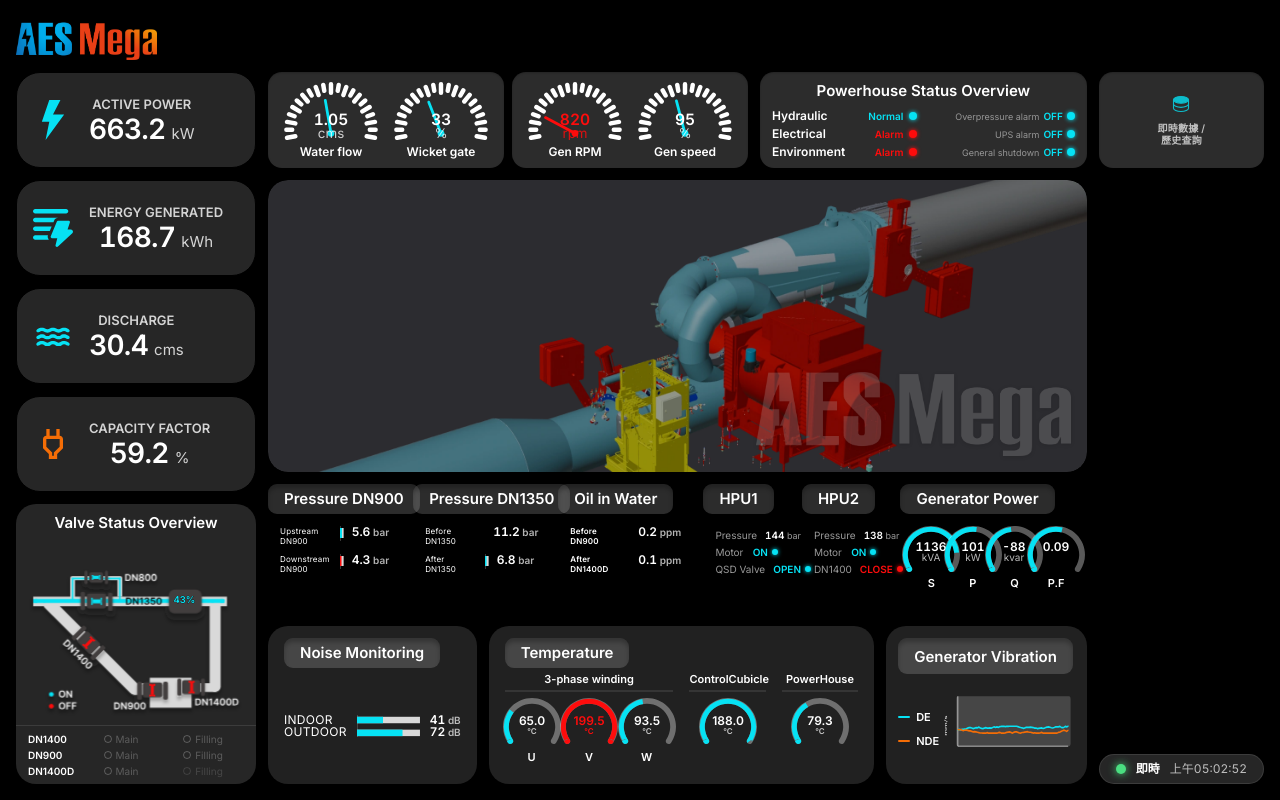
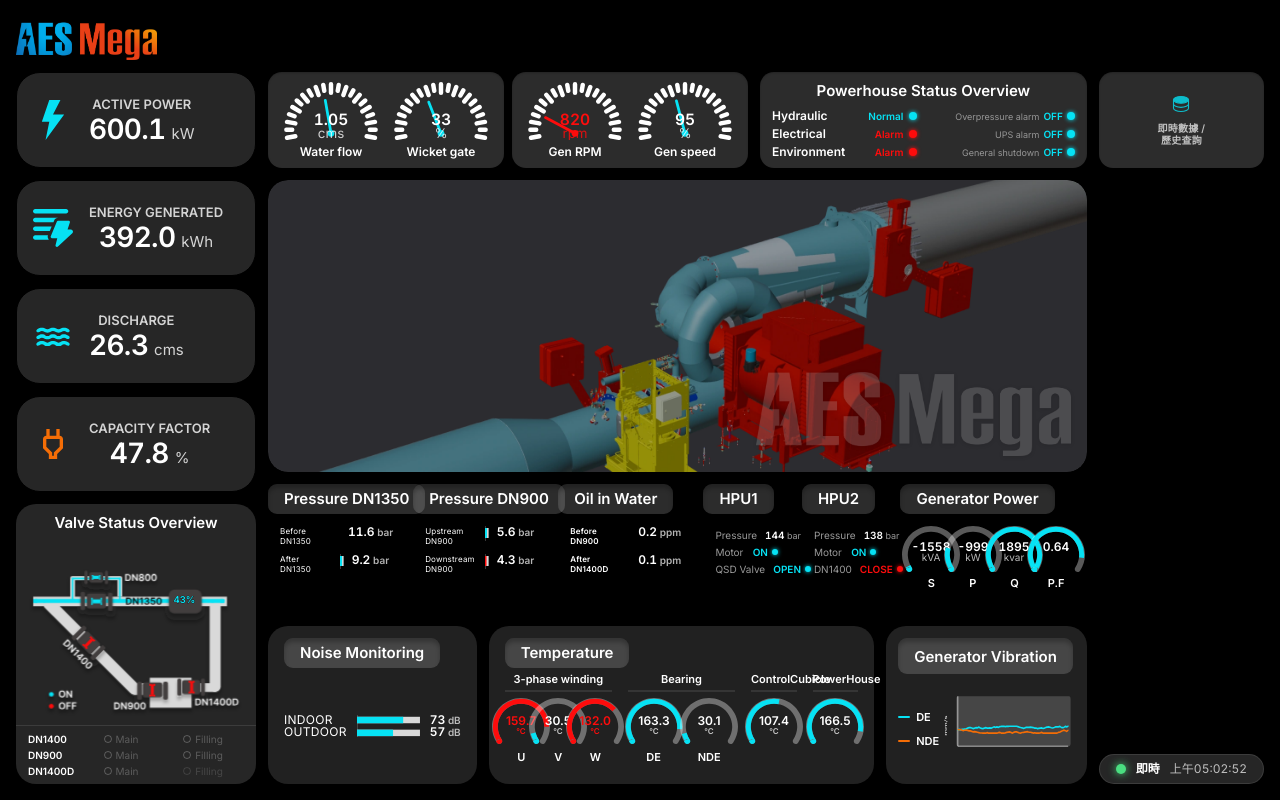
Before and after one commit to helyn0929/scada-home, a React (Vite) app in the folder frontend/: page / in a window 1280 px wide. Built offline with nearby package versions, Linux system fonts and the light colour scheme.

Commit message:
add bearing DE/NDE temperature gauges to temperature card
Co-Authored-By: Claude Sonnet 4.6 <noreply@anthropic.com>

```diff
--- a/frontend/src/components/temperature/TemperatureCard.tsx
+++ b/frontend/src/components/temperature/TemperatureCard.tsx
@@ -6,6 +6,8 @@ type TemperatureCardProps = {
   tempWindingW: number | undefined | null;
   tempControlPanel: number | undefined | null;
   tempEnvironment: number | undefined | null;
+  tempBearingDe?: number | null;
+  tempBearingNde?: number | null;
   className?: string;
 };
 
@@ -153,6 +155,8 @@ export default function TemperatureCard({
   tempWindingW,
   tempControlPanel,
   tempEnvironment,
+  tempBearingDe,
+  tempBearingNde,
   className,
 }: TemperatureCardProps) {
   return (
@@ -184,6 +188,22 @@ export default function TemperatureCard({
           </div>
         </div>
 
+        {/* Middle: Bearing DE & NDE */}
+        <div className="flex min-w-0 flex-1 flex-col gap-1">
+          <span className="text-center text-[11px] font-semibold leading-[14px] text-white whitespace-nowrap">
+            Bearing
+          </span>
+          <div className="mb-0.5 h-px w-full border-t-2 border-white/60 mix-blend-overlay" />
+          <div className="grid w-full grid-cols-2 justify-items-center gap-x-1">
+            <GaugeDial value={tempBearingDe} />
+            <GaugeDial value={tempBearingNde} />
+          </div>
+          <div className="mt-0.5 grid w-full grid-cols-2 justify-items-center gap-x-1 text-[11px] font-semibold leading-[14px] text-white">
+            <span className="text-center">DE</span>
+            <span className="text-center">NDE</span>
+          </div>
+        </div>
+
         {/* Right: Control panel & Environment — equal halves across section width */}
         <div className="grid min-w-0 flex-1 grid-cols-2 gap-x-4">
           <div className="flex min-w-0 flex-col gap-1">
--- a/frontend/src/features/home/HomeScreen.tsx
+++ b/frontend/src/features/home/HomeScreen.tsx
@@ -253,21 +253,21 @@ export default function HomeScreen() {
             >
               <div className="flex flex-row gap-3">
                 <div className="flex flex-1 min-w-0 flex-col justify-end gap-3">
+                  <PressureDN1350Title />
+                  <PressureDN1350
+                    hideTitle
+                    className="w-full"
+                    upstream={data?.pressureUpstreamDn1350}
+                    downstream={data?.pressureDownstreamDn1350}
+                  />
+                </div>
+                <div className="flex flex-1 min-w-0 flex-col justify-end gap-3">
                   <PressureDN900Title />
                   <PressureDN900
                     hideTitle
                     className="w-full"
                     upstream={data?.pressureUpstreamDn900}
                     downstream={data?.pressureDownstreamDn900}
-                  />
-                </div>
-                <div className="flex flex-1 min-w-0 flex-col justify-end gap-3">
-                  <PressureDN1350Title />
-                  <PressureDN1350
-                    hideTitle
-                    className="w-full"
-                    upstream={data?.pressureUpstreamDn1350}
-                    downstream={data?.pressureDownstreamDn1350}
                   />
                 </div>
                 <div className="flex flex-1 min-w-0 flex-col justify-end gap-3">
@@ -324,6 +324,8 @@ export default function HomeScreen() {
                   tempWindingW={data?.tempWindingW}
                   tempControlPanel={data?.tempControlPanel}
                   tempEnvironment={data?.tempEnvironment}
+                  tempBearingDe={data?.tempBearingDe}
+                  tempBearingNde={data?.tempBearingNde}
                 />
                 <GeneratorVibration
                   className="flex-1 min-w-0"
--- a/frontend/src/features/telemetry/types.ts
+++ b/frontend/src/features/telemetry/types.ts
@@ -30,6 +30,8 @@ export interface TelemetryData {
   tempWindingW?: number;
   tempControlPanel?: number;
   tempEnvironment?: number;
+  tempBearingDe?: number;   // °C, 0-200
+  tempBearingNde?: number;  // °C, 0-200
 
   // 🔹 閥件
   valves?: Valves;
--- a/frontend/src/features/telemetry/useLiveTelemetry.ts
+++ b/frontend/src/features/telemetry/useLiveTelemetry.ts
@@ -35,6 +35,8 @@ export function useLiveTelemetry(url: string) {
         tempWindingW: Math.random() * 200,
         tempControlPanel: Math.random() * 200,
         tempEnvironment: Math.random() * 200,
+        tempBearingDe: Math.random() * 200,
+        tempBearingNde: Math.random() * 200,
         valves: {
           dn800: { open: toggler(0) },
           dn900: { open: mainLineOpen },
@@ -98,6 +100,8 @@ export function useLiveTelemetry(url: string) {
             tempWindingW: temps.tempWindingW,
             tempControlPanel: temps.tempControlPanel,
             tempEnvironment: temps.tempEnvironment,
+            tempBearingDe: json.tempBearingDe,
+            tempBearingNde: json.tempBearingNde,
             valves: json.valves,
             generatorApparentPowerS: json.generatorApparentPowerS,
             generatorActivePowerP: json.generatorActivePowerP,
```
